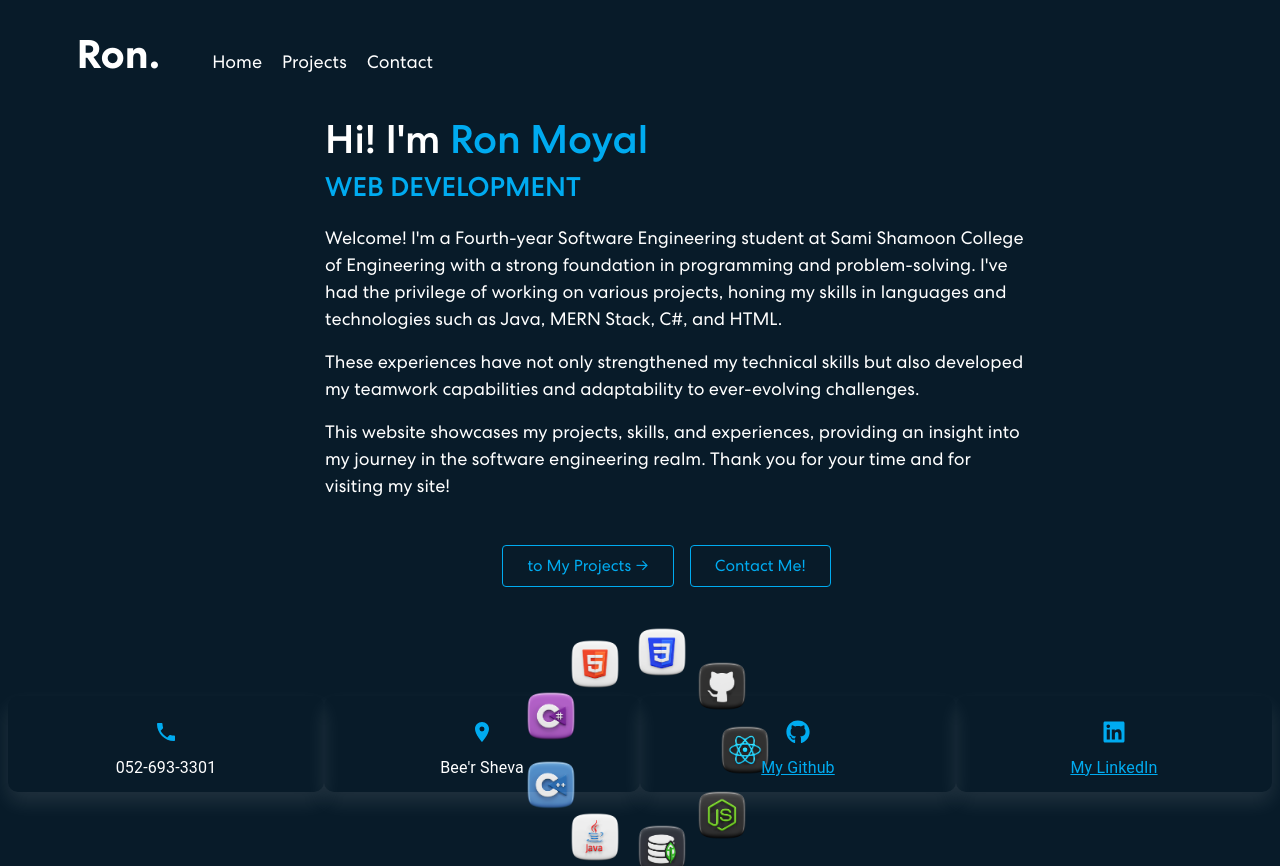
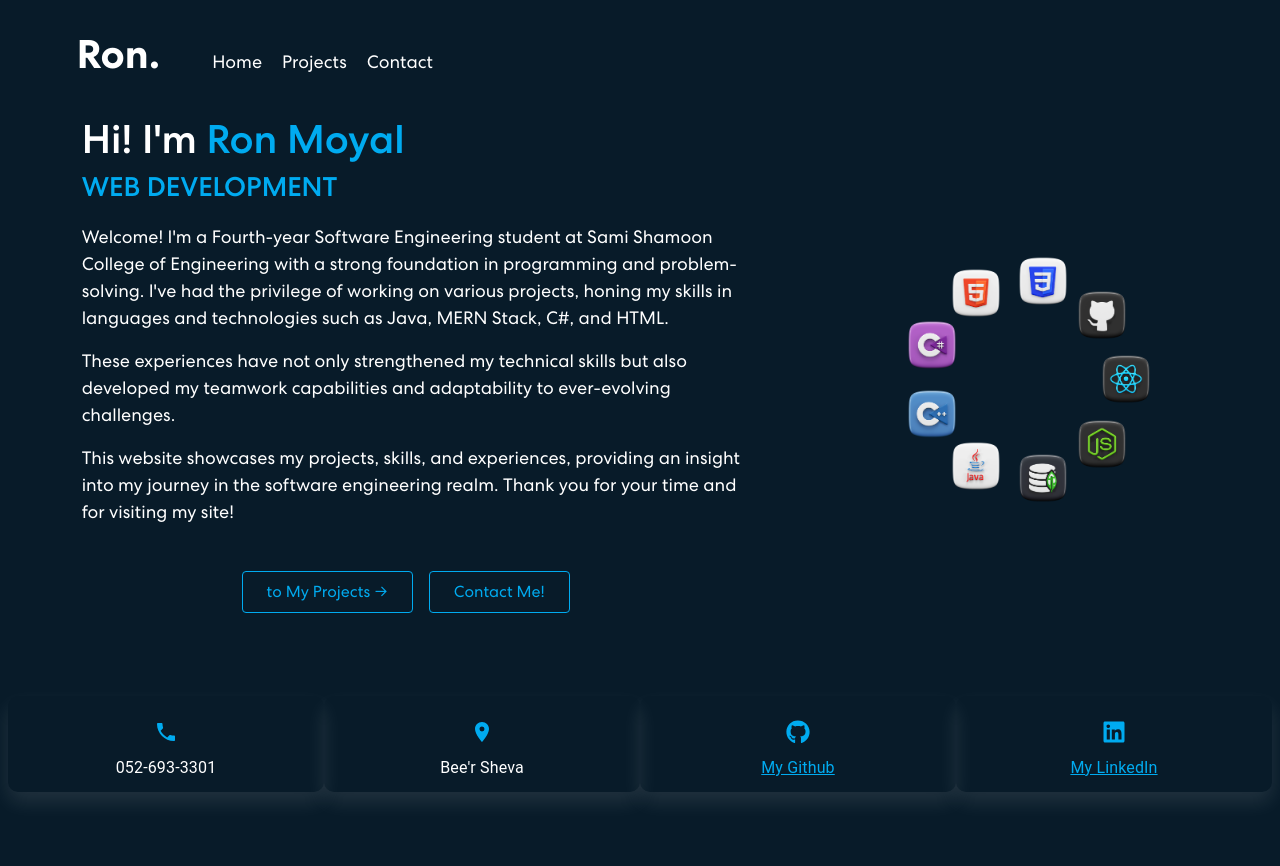
Before and after one commit to ronmoyal/My-Website, a React (Create React App) app in the folder frontend/: page / in a window 1280 px wide. After the commit the page ends 800 px from the top, so only its background shows below. Built offline with nearby package versions, Linux system fonts and the light colour scheme.

Commit message:
flex fix

```diff
--- a/frontend/src/Home/page/MainPage.css
+++ b/frontend/src/Home/page/MainPage.css
@@ -23,7 +23,7 @@
 @media (min-width: 768px) {
     .main-page {
         display: flex;
-        overflow: hidden;
+        flex-direction:row;
 
     }
 
```
